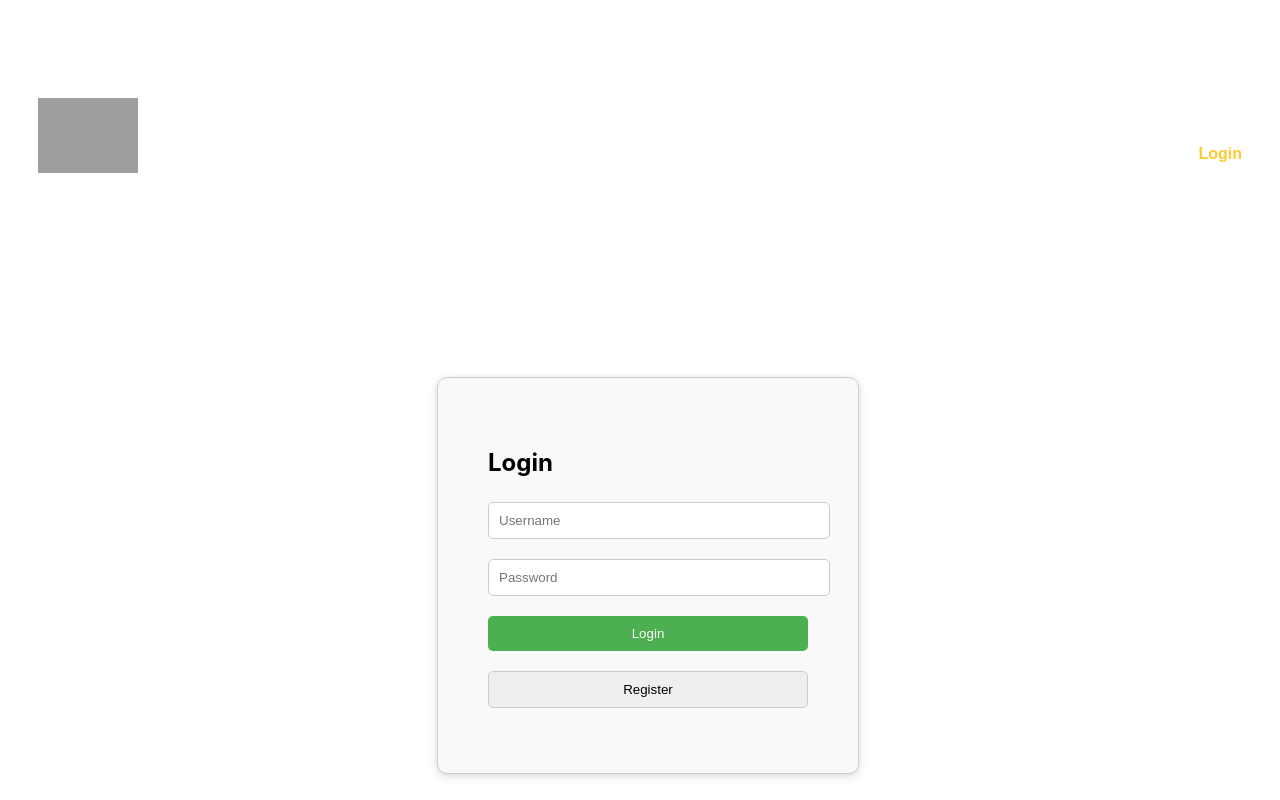
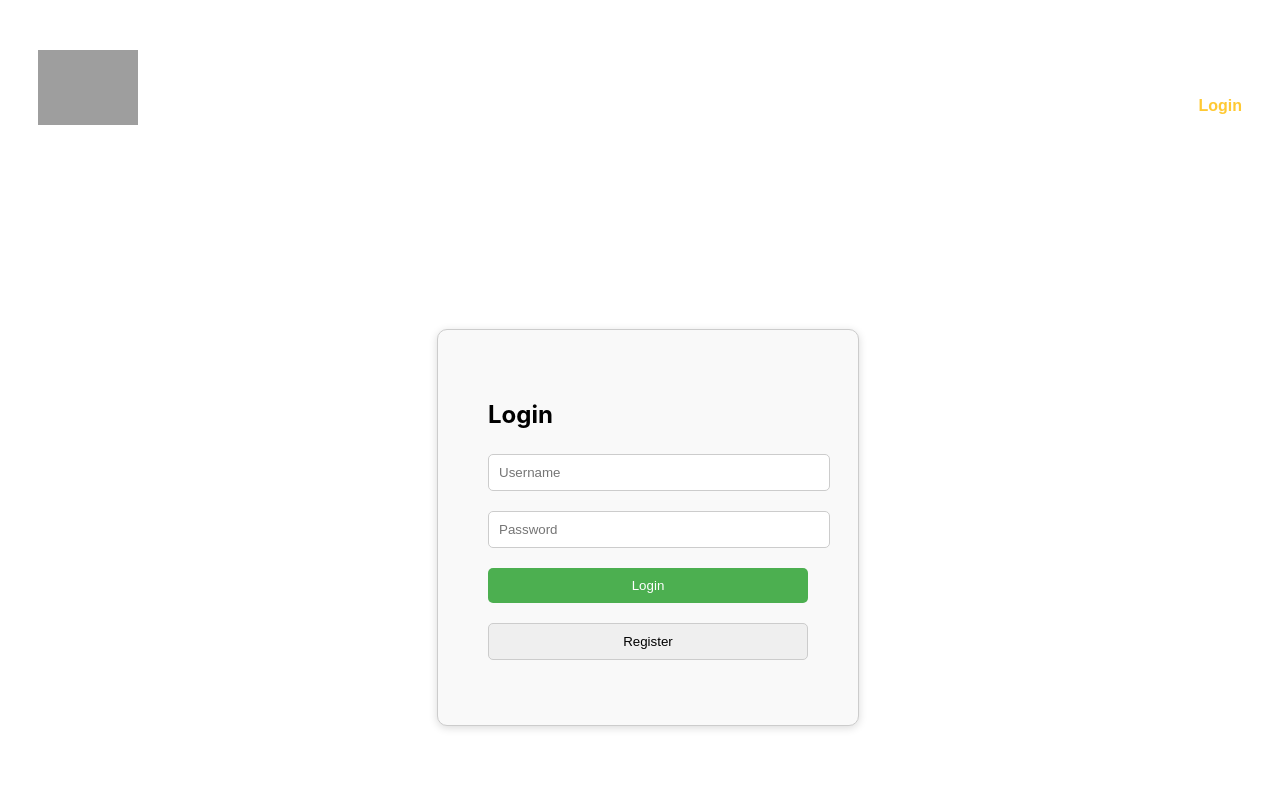
Before and after one commit to shlomitbitton/ineedit_client, an Angular app: page /login in a window 1280 px wide. Shown: the top 800 px of the page. Built offline with nearby package versions, Linux system fonts and the light colour scheme; grey boxes are pictures that could not be loaded.

Commit message:
header style change

```diff
--- a/src/app/app.component.html
+++ b/src/app/app.component.html
@@ -1,11 +1,4 @@
-<!-- * * * * * * * * * * * * * * * * * * * * * * * * * * * * * * * -->
-<!-- * * * * * * * * * * * The content below * * * * * * * * * * * -->
-<!-- * * * * * * * * * * is only a placeholder * * * * * * * * * * -->
-<!-- * * * * * * * * * * and can be replaced.  * * * * * * * * * * -->
-<!-- * * * * * * * * * * * * * * * * * * * * * * * * * * * * * * * -->
-<!-- * * * * * * * * * Delete the template below * * * * * * * * * -->
-<!-- * * * * * * * to get started with your project! * * * * * * * -->
-<!-- * * * * * * * * * * * * * * * * * * * * * * * * * * * * * * * -->
+
 
 <style>
   :host {
@@ -37,23 +30,21 @@
     --pill-accent: var(--bright-blue);
 
     font-family: "Inter", -apple-system, BlinkMacSystemFont, "Segoe UI", Caveat,
-      Helvetica, Arial, sans-serif, "Apple Color Emoji", "Segoe UI Emoji",
-      "Segoe UI Symbol";
+    Helvetica, Arial, sans-serif, "Apple Color Emoji", "Segoe UI Emoji",
+    "Segoe UI Symbol";
     box-sizing: border-box;
     -webkit-font-smoothing: antialiased;
     -moz-osx-font-smoothing: grayscale;
   }
 
   h1 {
-    font-size: 3.125rem;
+    font-size: 2.5rem;
     color: var(--gray-900);
     font-weight: 500;
-    line-height: 100%;
-    letter-spacing: -0.125rem;
-    margin: 0;
+    margin: 0 0 1rem 0;
     font-family: "Inter Tight", -apple-system, BlinkMacSystemFont, "Segoe UI", Caveat,
-      Helvetica, Arial, sans-serif, "Apple Color Emoji", "Segoe UI Emoji",
-      "Segoe UI Symbol";
+    Helvetica, Arial, sans-serif, "Apple Color Emoji", "Segoe UI Emoji",
+    "Segoe UI Symbol";
   }
 
   p {
@@ -63,13 +54,12 @@
 
   main {
     width: 100%;
-    min-height: 100%;
+    max-height: 1px;
     display: flex;
     justify-content: center;
-    align-items: center;
+    align-items: flex-start; /* Changed to flex-start */
     padding: 1rem;
-    box-sizing: inherit;
-    position: relative;
+    box-sizing: border-box;
   }
 
   .angular-logo {
@@ -77,15 +67,14 @@
   }
 
   .content {
-    display: flex;
-    justify-content: space-around;
     width: 100%;
     max-width: 700px;
-    margin-bottom: 3rem;
+    margin-bottom: 1rem; /* Reduced margin-bottom */
   }
 
   .content h1 {
     margin-top: 1.75rem;
+    text-align: center;
   }
 
   .content p {
@@ -164,8 +153,8 @@
 
   @media screen and (max-width: 650px) {
     .content {
-      flex-direction: column;
-      width: max-content;
+      width: 100%; /* Ensures content takes full width on small screens */
+      padding: 0 1rem; /* Adds padding to avoid content touching edges */
     }
 
     .divider {
@@ -175,6 +164,7 @@
       margin-block: 1.5rem;
     }
   }
+
 </style>
 
 
```
